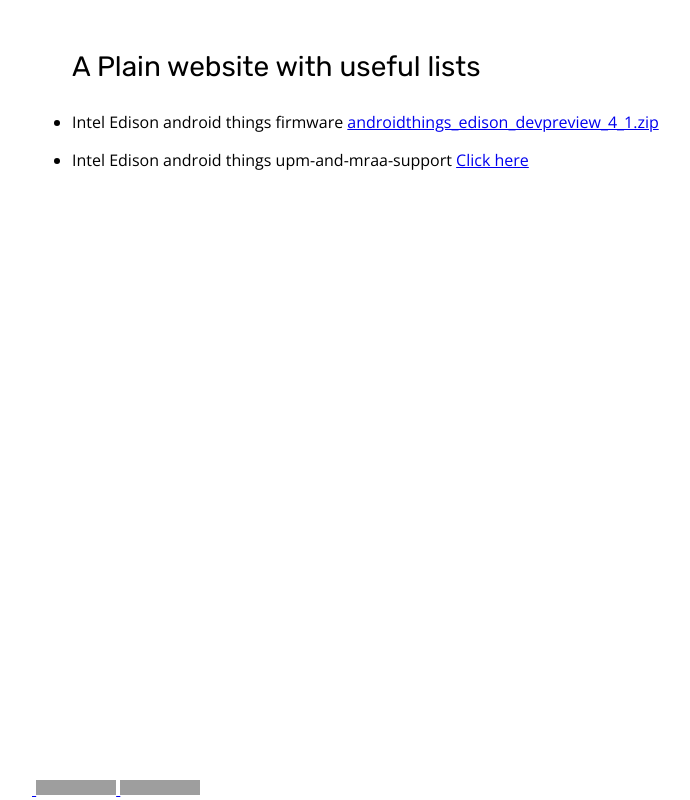
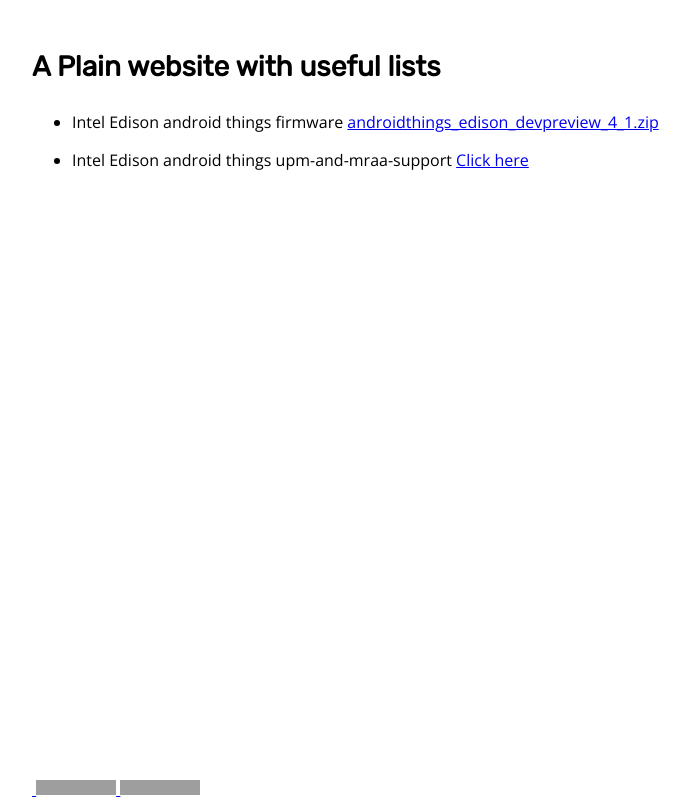
Before and after one commit to boxertv/website, a plain HTML site: page index.html in a window 1280 px wide. Shown: the whole page, without its empty margins (18-708 px from the left). Drawn offline with nearby package versions, Linux system fonts and the light colour scheme; grey boxes are pictures that could not be loaded.

Commit message:
Update index.html

```diff
--- a/index.html
+++ b/index.html
@@ -10,9 +10,8 @@
   }
 </style>
 <body>
-
+ <h3  style="font-family: 'Rubik', sans-serif;font-size: 28px;">A Plain website with useful lists</h3>
  <ul>
-<p style="font-family: 'Rubik', sans-serif;font-size: 28px;">A Plain website with useful lists </p>
   <li> <p>Intel Edison android things firmware <a href="https://dl.google.com/dl/androidthings/edison/devpreview/4.1/androidthings_edison_devpreview_4_1.zip" title="androidthings_edison_devpreview_4_1.zip">androidthings_edison_devpreview_4_1.zip</a></p>
         </li>
         <li> <p>Intel Edison android things upm-and-mraa-support  <a href="https://software.intel.com/en-us/blogs/2017/04/26/upm-and-mraa-support-for-android-things" title="androidthings_edison_devpreview_4_1.zip">Click here</a></p>
```
